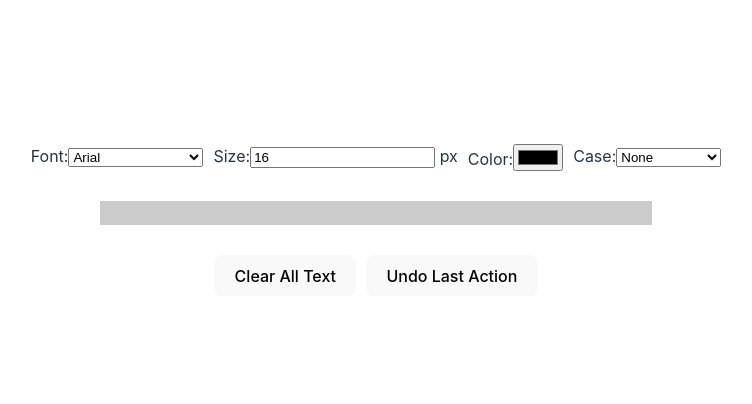
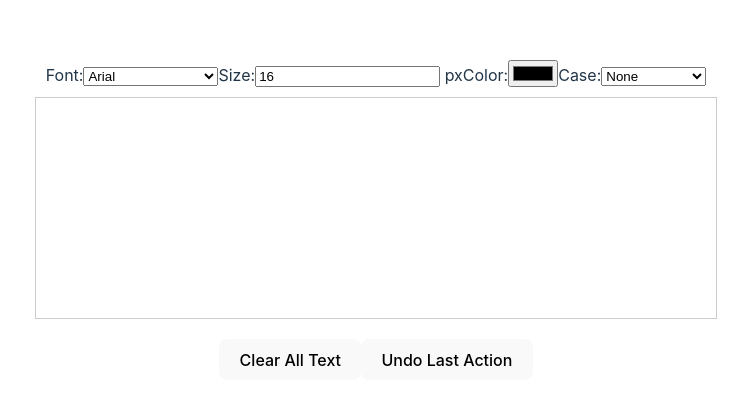
Before and after one commit to YechezkelChen/FSWD-Project4, a React (Vite) app: page / in a window 1280 px wide. Shown: the part 180-584 px from the top of the page, without its empty margins (264-1016 px from the left). Built offline with nearby package versions, Linux system fonts and the light colour scheme.

Commit message:
almost finish to implement the text editor app

```diff
--- a/src/text_editor/TextEditor.jsx
+++ b/src/text_editor/TextEditor.jsx
@@ -1,8 +1,17 @@
-import React, { useState } from 'react';
+import React from 'react';
 
 function TextEditor({ currentText, currentStyle, onTextChange }) {
-    const handleInputChange = ({ target }) => {
-        onTextChange(target.innerText);
+  const handleInputChange = (e) => {
+    const textNodes = Array.from(e.target.childNodes).map(node => ({
+      text: node.textContent,
+      style: node.nodeType === Node.ELEMENT_NODE ? {
+        font: node.style.fontFamily,
+        size: node.style.fontSize,
+        color: node.style.color,
+        case: node.style.textTransform,
+      } : currentStyle,
+    }));
+    onTextChange(textNodes);
   };
 
   return (
@@ -10,14 +19,22 @@ function TextEditor({ currentText, currentStyle, onTextChange }) {
       className="text-editor"
       contentEditable="true"
       suppressContentEditableWarning={true}
+      onInput={handleInputChange}
+    >
+      {currentText.map((chunk, index) => (
+        <span
+          key={index}
           style={{
-                fontFamily: currentStyle.font,
-                fontSize: `${currentStyle.size}px`,
-                color: currentStyle.color,
-                textTransform: currentStyle.case === 'uppercase' ? 'uppercase' : 'lowercase',
+            fontFamily: chunk.style.font,
+            fontSize: chunk.style.size,
+            color: chunk.style.color,
+            textTransform: chunk.style.case === 'uppercase' ? 'uppercase' : 'lowercase',
           }}
-            onInput={handleInputChange}
-        />
+        >
+          {chunk.text}
+        </span>
+      ))}
+    </div>
   );
 }
 
--- a/src/text_editor/TextEditorApp.css
+++ b/src/text_editor/TextEditorApp.css
@@ -2,35 +2,22 @@
     display: flex;
     flex-direction: column;
     align-items: center;
-    margin: 20px;
-}
+  }
 
-.text-editor {
-    background-color: #ccc;
-    margin: 20px;
-    width: 80%;
-}
+  .toolbar {
+    margin-bottom: 10px;
+  }
 
-.text-editor textarea {
+  .text-editor {
     width: 100%;
-    height: 50px;
+    min-height: 200px;
+    border: 1px solid #ccc;
+    padding: 10px;
+    margin-bottom: 10px;
+    white-space: pre-wrap;
+    word-wrap: break-word;
+  }
+
+  .action-buttons {
     margin-top: 10px;
-}
-
-.toolbar,
-.action-buttons {
-    display: flex;
-    gap: 10px;
-    margin: 10px 0;
-}
-
-.display-text {
-    margin-top: 10px;
-    padding: 10px;
-    border: 1px solid #ccc;
-    width: 100%;
-    min-height: 50px;
-    background-color: #f9f9f9;
-    white-space: pre-wrap;
-    /* Keep whitespace formatting */
-}
+  }
--- a/src/text_editor/TextEditorApp.jsx
+++ b/src/text_editor/TextEditorApp.jsx
@@ -5,7 +5,7 @@ import ActionButtons from './ActionButtons';
 import './TextEditorApp.css';
 
 function TextEditorApp() {
-  const [currentText, setCurrentText] = useState('');
+  const [currentText, setCurrentText] = useState([]);
   const [history, setHistory] = useState([]);
   const [currentStyle, setCurrentStyle] = useState({ font: 'Arial', size: '16px', color: '#000000', case: 'none' });
 
@@ -20,7 +20,7 @@ function TextEditorApp() {
 
   const handleClearAllText = () => {
     setHistory([...history, currentText]);
-    setTextSegments('');
+    setCurrentText([]);
   };
 
   const undoLastAction = () => {
```
Also changed, not shown: src/text_editor/Toolbar.jsx (indentation only). Lines whose indentation alone changed are shown as unchanged.
